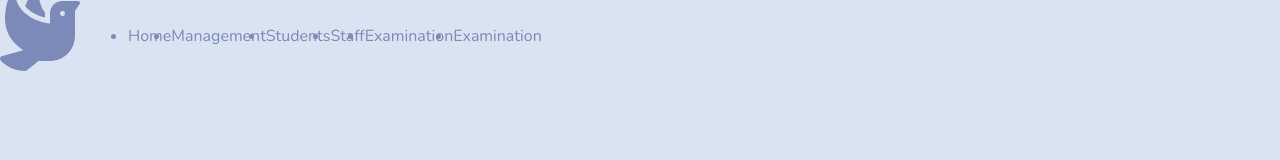
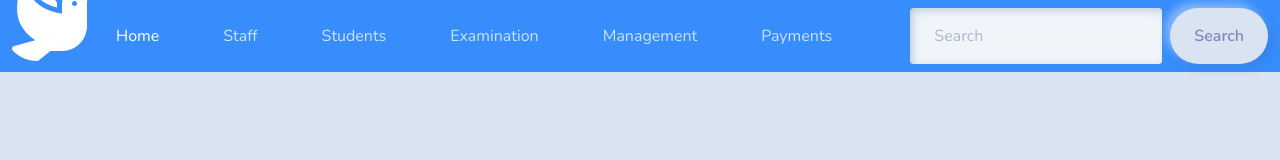
Before and after one commit to Suryansh7058/Assignment_1, a plain HTML site: page index.html in a window 1280 px wide. Drawn offline with nearby package versions, Linux system fonts and the light colour scheme.

Commit message:
Navigation Bar created

```diff
--- a/app/scss/_header.scss
+++ b/app/scss/_header.scss
@@ -1,10 +1,22 @@
 @import 'variables';
 
-.header {
+nav {
   display: flex;
-  flex-direction: row;
-  margin-top: 1.5rem;
+  align-items: center;
   #icon {
     font-size: 5rem;
   }
+  & .nav__container {
+    display: flex;
+    justify-content: space-between;
+  }
+
+  .primary-navigation {
+    list-style: none;
+
+    & > li > a {
+      margin-inline-end: 3rem;
+      text-decoration: none;
+    }
+  }
 }
--- a/index.html
+++ b/index.html
@@ -18,18 +18,55 @@
     <title>Admin Dashboard</title>
   </head>
   <body>
-    <header class="header">
-      <i id="icon" class="fas fa-dove fa-lg navbar-brand"></i>
-      <nav>
-        <ul class="primary-navigation d-flex">
-          <li>Home</li>
-          <li>Management</li>
-          <li>Students</li>
-          <li>Staff</li>
-          <li>Examination</li>
-          <li>Examination</li>
-        </ul>
-      </nav>
-    </header>
+    <nav class="navbar navbar-expand-lg navbar-dark bg-primary">
+      <div class="container-fluid">
+        <a class="navbar-brand" href="#"
+          ><i id="icon" class="fas fa-dove fa-lg"></i
+        ></a>
+        <button
+          class="navbar-toggler"
+          type="button"
+          data-bs-toggle="collapse"
+          data-bs-target="#navbarColor01"
+          aria-controls="navbarColor01"
+          aria-expanded="false"
+          aria-label="Toggle navigation"
+        >
+          <span class="navbar-toggler-icon"></span>
+        </button>
+        <div class="collapse navbar-collapse" id="navbarColor01">
+          <ul class="primary-navigation navbar-nav me-auto">
+            <li class="nav-item">
+              <a href="#" class="nav-link active">
+                Home <span class="visually-hidden">(current)</span></a
+              >
+            </li>
+            <li class="nav-item"><a href="#" class="nav-link"> Staff</a></li>
+            <li class="nav-item">
+              <a href="#" class="nav-link"> Students</a>
+            </li>
+            <li class="nav-item">
+              <a href="#" class="nav-link"> Examination</a>
+            </li>
+            <li class="nav-item">
+              <a href="#" class="nav-link"> Management</a>
+            </li>
+            <li class="nav-item">
+              <a href="#" class="nav-link"> Payments</a>
+            </li>
+          </ul>
+          <form class="d-flex">
+            <input
+              class="form-control me-sm-2"
+              type="text"
+              placeholder="Search"
+            />
+            <button class="btn btn-secondary my-2 my-sm-0" type="submit">
+              Search
+            </button>
+          </form>
+        </div>
+      </div>
+    </nav>
   </body>
 </html>
```
Also changed, not shown: dist/css/style.css, 1 other file.
